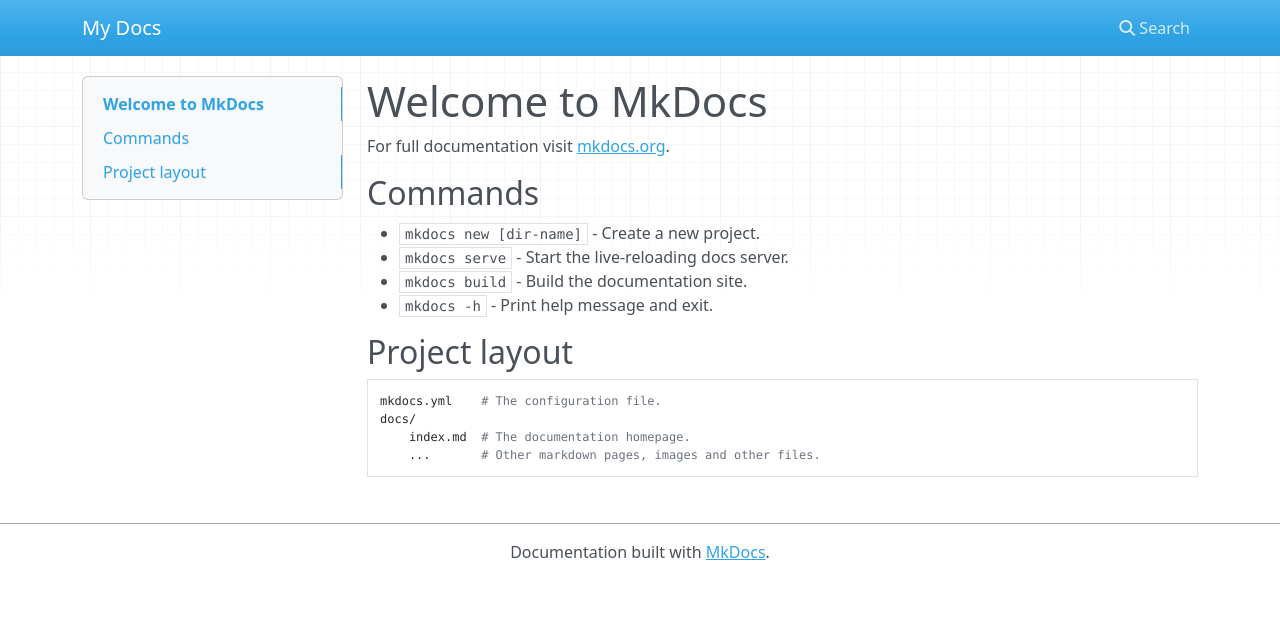
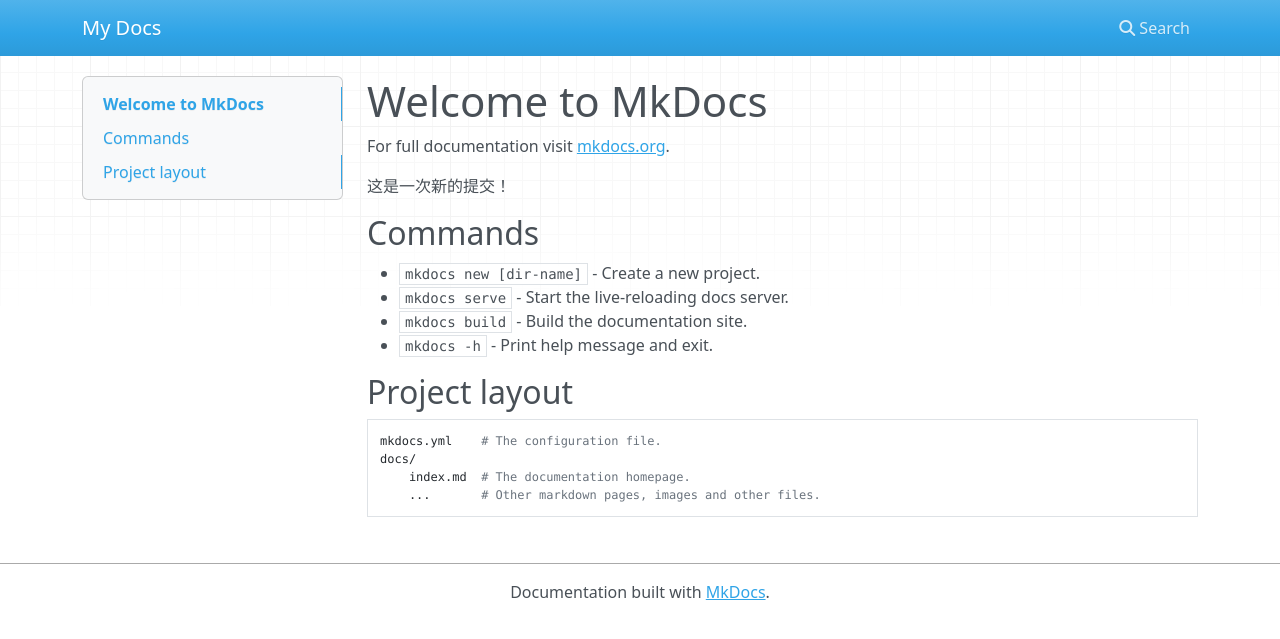
Before and after one commit to SmilingWayne/LeetCode, an MkDocs documentation site: the page built from docs/index.md, in a window 1280 px wide. Shown: the top 639 px of the page. Built offline with MkDocs 1.6.1, drawn with Linux system fonts in a browser that asks for light colours; nearby versions of some CDN libraries.

Commit message:
New update

```diff
--- a/docs/index.md
+++ b/docs/index.md
@@ -1,6 +1,8 @@
 # Welcome to MkDocs
 
 For full documentation visit [mkdocs.org](https://www.mkdocs.org).
+
+这是一次新的提交！
 
 ## Commands
 
```
Also changed, not shown: README.md (+2 -0 lines).
